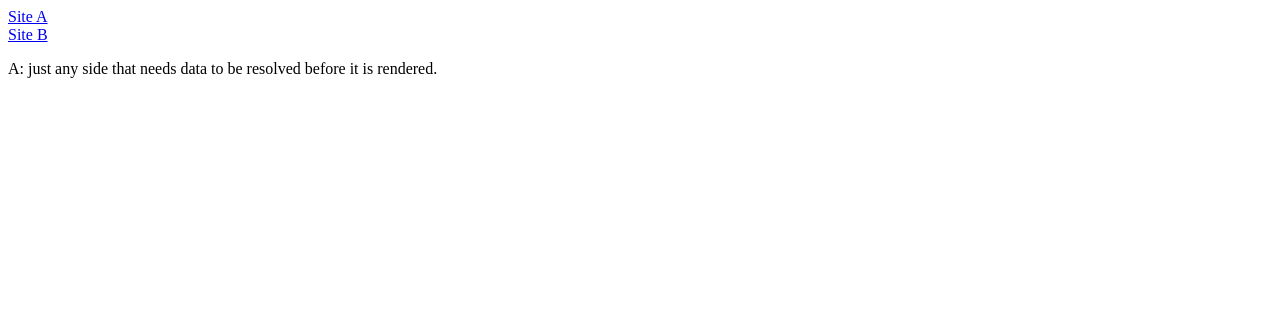
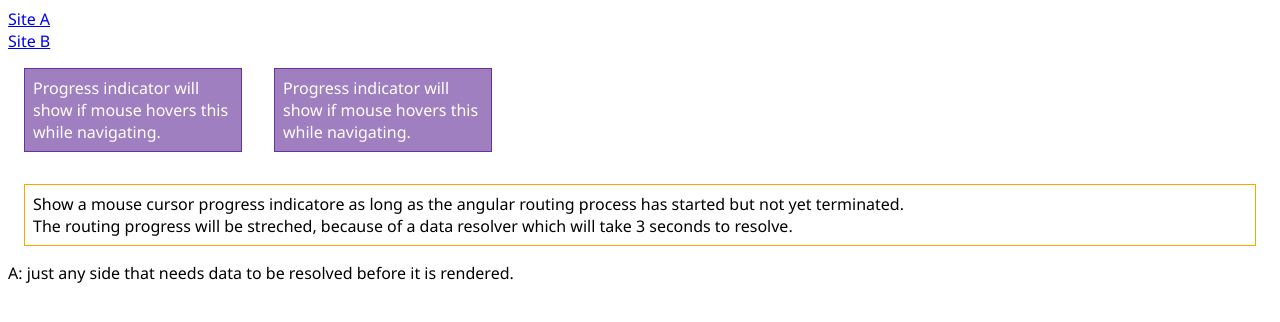
Before and after one commit to thomas-hagemann/angular_progress_indicator_for_resolver, an Angular app: page /a in a window 1280 px wide. Shown: the top 322 px of the page. Built offline with nearby package versions, Linux system fonts and the light colour scheme.

Commit message:
4 files modified

```diff
--- a/src/app/app.component.css
+++ b/src/app/app.component.css
@@ -1,3 +1,25 @@
-p {
-  font-family: Lato;
+div {
+  margin: 1rem;
+  padding: 0.5rem;
 }
+
+.info {
+  border: 1px solid orange;
+}
+
+.mouseTest {
+  display: inline-block;
+  width: 200px;
+  border: 1px solid rebeccapurple;
+  background: #663399a0;
+  color: white;
+}
+
+/* this class is more specific than ".progress *" but less "important". Therefor the mouse cursor is 'progress' */
+.show {
+  cursor: move;
+}
+/* this class is more specific than ".progress *" and also important. Threrfor the mouse cursor is 'move' */
+.doNotShow {
+  cursor: move !important;
+}
--- a/src/app/app.component.html
+++ b/src/app/app.component.html
@@ -3,6 +3,19 @@
   <a routerLink="b">Site B</a>
 </nav>
 
-<div></div>
+<div class="mouseTest show">
+  Progress indicator will show if mouse hovers this while navigating.
+</div>
+
+<div class="mouseTest doNotShow">
+  Progress indicator will show if mouse hovers this while navigating.
+</div>
+
+<div class="info">
+  Show a mouse cursor progress indicatore as long as the angular routing process
+  has started but not yet terminated. <br />
+  The routing progress will be streched, because of a data resolver which will
+  take 3 seconds to resolve.
+</div>
 
 <router-outlet></router-outlet>
--- a/src/app/core/pages/data-resolver.service.ts
+++ b/src/app/core/pages/data-resolver.service.ts
@@ -8,6 +8,6 @@ import { Observable, of, delay } from 'rxjs';
 export class DataResolverService implements Resolve<number> {
   /* This "data" needs 1 second to be loaded. */
   resolve(): Observable<number> {
-    return of(1).pipe(delay(1000));
+    return of(1).pipe(delay(3000));
   }
 }
--- a/src/styles.css
+++ b/src/styles.css
@@ -1,6 +1,9 @@
 /* Add application styles & imports to this file! */
+body {
+  font-family: 'Segoe UI', Tahoma, Geneva, Verdana, sans-serif;
+}
 
-body.progress,
-body.progress * {
+.progress,
+.progress * {
   cursor: progress !important;
 }
```
